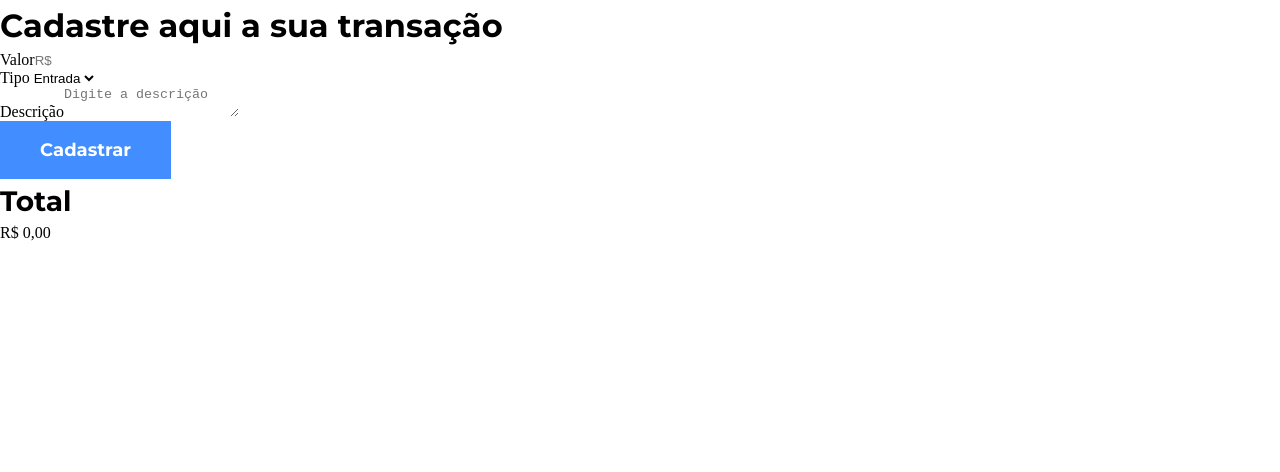
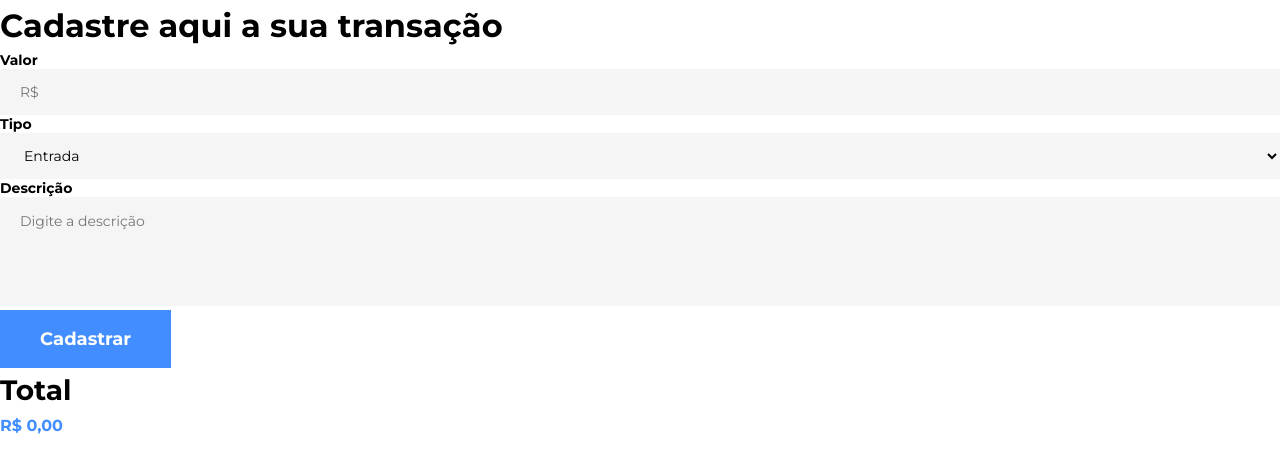
Before and after one commit to JoseMartins0808/Angular_Finances_Page, an Angular app: page /transactions in a window 1280 px wide. Shown: the top 472 px of the page. Built offline with nearby package versions, Linux system fonts and the light colour scheme.

Commit message:
feat: form style

```diff
--- a/src/app/components/forms/register-transaction-form/register-transaction-form.component.html
+++ b/src/app/components/forms/register-transaction-form/register-transaction-form.component.html
@@ -1,16 +1,16 @@
 <form (submit)="onSubmit($event)">
-    <div>
+    <div class="field-box">
         <label for="value">Valor</label>
         <input name="value" placeholder="R$" type="number" [formControl]="value">
     </div>
-    <div>
+    <div class="field-box">
         <label for="type">Tipo</label>
         <select name="type" [formControl]="type">
             <option value="input">Entrada</option>
             <option value="output">Saída</option>
         </select>
     </div>
-    <div>
+    <div class="field-box">
         <label for="description">Descrição</label>
         <textarea name="description" placeholder="Digite a descrição" [formControl]="description"></textarea>
     </div>
--- a/src/app/components/total-display/total-display.component.html
+++ b/src/app/components/total-display/total-display.component.html
@@ -1,4 +1,4 @@
 <div>
     <h2 class="title two">Total</h2>
-    <span>{{total.toLocaleString('pt-BR', {style:'currency', currency:'BRL'})}}</span>
+    <span class="money blue">{{total.toLocaleString('pt-BR', {style:'currency', currency:'BRL'})}}</span>
 </div>
--- a/src/styles.sass
+++ b/src/styles.sass
@@ -2,3 +2,4 @@
 @import "./styles/global.sass"
 @import "./styles/typography.sass"
 @import "./styles/button.sass"
+@import "./styles/form.sass"
--- /dev/null
+++ b/src/styles/form.sass
@@ -0,0 +1,32 @@
+%field-props
+    width: 100%
+    background: $color-gray
+    font-family: $font-family
+    font-size: .875rem
+    font-weight: 400
+    color: $color-black
+
+.field-box
+    width: 100%
+
+    label
+        font-family: $font-family
+        font-size: .875rem
+        margin-bottom: 8px
+        font-weight: 700
+
+    input
+        @extend %field-props
+        padding: 0 20px
+        height: 2.875rem
+
+    select
+        @extend %field-props
+        padding: 0 20px
+        height: 2.875rem
+
+    textarea
+        @extend %field-props
+        resize: none
+        padding: 15px 20px
+        height: 6.8125rem
```
